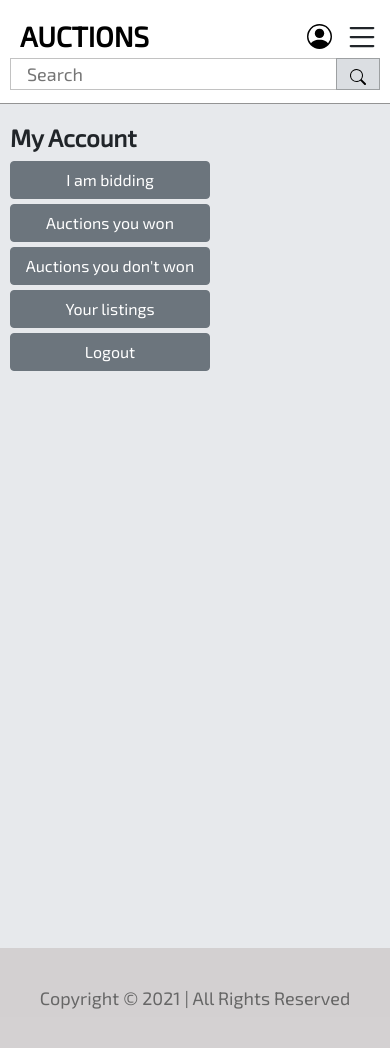
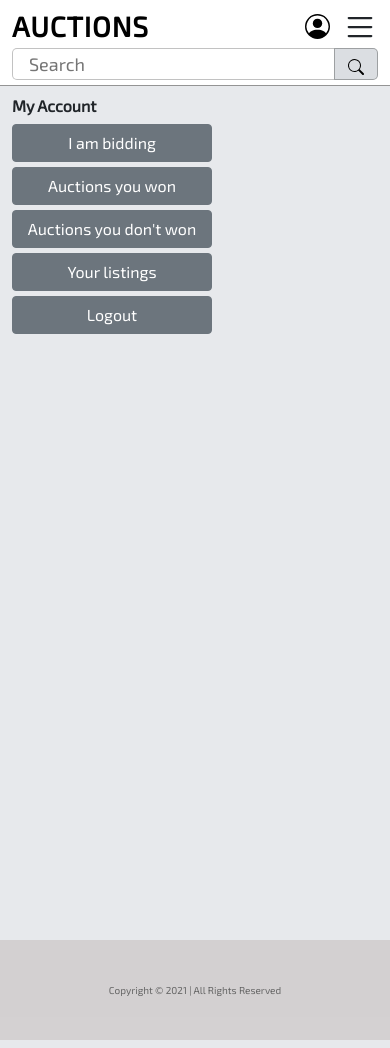
Before and after one commit to AndrejTS/auctions-site, a Django app: template auctions/templates/auctions/profile.html in a window 390 px wide. Run offline with Django 3.2, Linux system fonts and the light colour scheme; the template is opened without the code that fills it, so the values that code supplies are empty.

Commit message:
css update

```diff
--- a/auctions/static/auctions/styles.css
+++ b/auctions/static/auctions/styles.css
@@ -11,7 +15,7 @@
   font-family: "Exo 2", sans-serif;
 }
 
-.header-nav-background {
+#header-nav-wrapper {
   background-color: #ffffff;
   border-bottom: 1px solid rgba(22, 22, 22, 0.459);
 }
@@ -38,13 +42,18 @@
   font-weight: 600;
 }
 
+@media only screen and (max-width: 575px) {
+  .page-header {
+    font-size: 16px;
+  }
+}
 /* Header + Nav */
 .main-header {
   display: flex;
   justify-content: space-between;
   align-items: center;
   padding-top: 5px;
-  margin-bottom: 3px;
+  margin-bottom: 5px;
 }
 .main-header a:link,
 .main-header a:visited,
@@ -55,6 +64,7 @@
 }
 
 h1 {
+  letter-spacing: 1px;
   font-weight: 600;
   padding: 5px 10px;
   margin-bottom: 0;
@@ -70,10 +80,12 @@
   padding-left: 16px;
   width: 600px;
   height: 32px;
-  border-top-right-radius: 0;
-  border-bottom-right-radius: 0;
   border: 1px solid rgba(0, 0, 0, 0.24);
   border-right: none;
+}
+.search-form #search-input {
+  border-top-left-radius: 5px;
+  border-bottom-left-radius: 5px;
 }
 .search-form #search-input:focus {
   outline: none;
@@ -82,6 +94,8 @@
   width: 50px;
   height: 32px;
   border: 1px solid rgba(0, 0, 0, 0.281);
+  border-top-right-radius: 5px;
+  border-bottom-right-radius: 5px;
   background-color: #dbdee2;
 }
 
@@ -126,7 +140,7 @@
   display: none;
   position: relative;
   margin-left: 12px;
-  z-index: 200;
+  z-index: 2;
 }
 
 .nav {
@@ -209,20 +223,14 @@
   }
 }
 @media only screen and (max-width: 991px) {
-  .container {
-    width: 100%;
-    max-width: 100%;
-    padding: 10px;
-  }
-
   h1 {
     font-weight: 600;
-    padding: 5px 10px;
+    padding: 5px 0px;
     margin-bottom: 0;
   }
 
   .search-form input {
-    width: 330px;
+    width: 295px;
     height: 32px;
   }
   .search-form .search-btn {
@@ -231,9 +239,10 @@
   }
 }
 @media only screen and (max-width: 767px) {
-  .container {
-    width: 100%;
-    max-width: 100%;
+  #header-nav-wrapper {
+    position: sticky;
+    z-index: 1;
+    transition: 0.5s;
   }
 
   .main-header {
@@ -619,4 +668,10 @@
 .footer-container p {
   color: #666666;
   margin-bottom: 0;
+}
+
+@media only screen and (max-width: 575px) {
+  footer p {
+    font-size: 10px;
+  }
 }/*# sourceMappingURL=styles.css.map */
--- a/auctions/static/auctions/styles.scss
+++ b/auctions/static/auctions/styles.scss
@@ -9,27 +9,25 @@
   box-sizing: border-box;
 }
 
+.lock-scroll {
+  overflow: hidden;
+}
+
 body {
-  // background-color: #bae2fc;
   background-color: rgba(219, 222, 226, 0.651);
   font-size: 18px;
   font-family: 'Exo 2', sans-serif;
 }
 
-.header-nav-background {
+#header-nav-wrapper {
   background-color: #ffffff;
   border-bottom: 1px solid rgba(22, 22, 22, 0.459);
 }
 
 .main-container {
-  // padding-left: 20px;
-  // padding-right: 20px;
-  // background-color: rgb(219, 222, 226);
   margin-top: 0;
   padding-top: 0;
   min-height: 100vh;
-  // border-left: 1px solid rgba(27, 29, 27, 0.178);
-  // border-right: 1px solid rgba(27, 29, 27, 0.178);
 }
 
 #main a {
@@ -48,13 +46,19 @@
   font-weight: 600;
 }
 
+@media only screen and (max-width: 575px) {
+  .page-header {
+    font-size: 16px;
+  }
+}
+
 /* Header + Nav */
 .main-header {
   display: flex;
   justify-content: space-between;
   align-items: center;
   padding-top: 5px;
-  margin-bottom: 3px;
+  margin-bottom: 5px;
 
   a:link,
   a:visited,
@@ -66,6 +70,7 @@
 }
 
 h1 {
+  letter-spacing: 1px;
   font-weight: 600;
   padding: 5px 10px;
   margin-bottom: 0;
@@ -81,10 +86,15 @@
     padding-left: 16px;
     width: 600px;
     height: 32px;
-    border-top-right-radius: 0;
-    border-bottom-right-radius: 0;
+    // border-top-right-radius: 0;
+    // border-bottom-right-radius: 0;
     border: 1px solid rgba(0, 0, 0, 0.24);
     border-right: none;
+  }
+
+  #search-input {
+    border-top-left-radius: 5px;
+    border-bottom-left-radius: 5px;
   }
 
   #search-input:focus {
@@ -95,6 +105,8 @@
     width: 50px;
     height: 32px;
     border: 1px solid rgba(0, 0, 0, 0.281);
+    border-top-right-radius: 5px;
+    border-bottom-right-radius: 5px;
     background-color: #dbdee2;
   }
 }
@@ -146,7 +158,7 @@
   display: none;
   position: relative;
   margin-left: 12px;
-  z-index: 200;
+  z-index: 2;
 }
 
 .nav {
@@ -257,21 +269,15 @@
 }
 
 @media only screen and (max-width: 991px) {
-  .container {
-    width: 100%;
-    max-width: 100%;
-    padding: 10px;
-  }
-
   h1 {
     font-weight: 600;
-    padding: 5px 10px;
+    padding: 5px 0px;
     margin-bottom: 0;
   }
 
   .search-form {
     input {
-      width: 330px;
+      width: 295px;
       height: 32px;
     }
 
@@ -283,9 +289,10 @@
 }
 
 @media only screen and (max-width: 767px) {
-  .container {
-    width: 100%;
-    max-width: 100%;
+  #header-nav-wrapper {
+    position: sticky;
+    z-index: 1;
+    transition: 0.5s;
   }
 
   .main-header {
@@ -704,4 +752,10 @@
     margin-bottom: 0;
   }
 }
+
+@media only screen and (max-width: 575px) {
+  footer p {
+    font-size: 10px;
+  }
+}
 // Footer End
--- a/auctions/templates/auctions/layout.html
+++ b/auctions/templates/auctions/layout.html
@@ -13,35 +13,34 @@
     {% endblock %}
     <script>
         document.addEventListener('DOMContentLoaded', function () {
+            const headerAndNavbar = document.getElementById('header-nav-wrapper');
             const toggleButton = document.getElementById('nav-btn');
-            const navbar = document.getElementById('nav-mobile');
+            const navbarMobile = document.getElementById('nav-mobile');
+            const body = document.getElementsByTagName('body')[0];
 
             toggleButton.addEventListener('click', () => {
-                navbar.classList.toggle('nav--active');
+                navbarMobile.classList.toggle('nav--active');
+                body.classList.toggle('lock-scroll');
             })
+
+            let lastScrollTop = 0;
+            window.addEventListener('scroll', function () {
+                let scrollTop = window.pageYOffset || document.documentElement.scrollTop;
+                if (scrollTop > lastScrollTop) {
+                    headerAndNavbar.style.top = '-200px';
+                } else {
+                    headerAndNavbar.style.top = '0';
+                }
+                lastScrollTop = scrollTop;
+            });
         });
     </script>
 </head>
 
 <body>
-    {% comment %} Mobile nav {% endcomment %}
-    <nav id="nav-mobile">
-        <ul class="nav__list">
-            <li class="nav__item"><a class="nav__link" href="{% url 'index' %}">Active Listings</a></li>
-            <hr>
-            <li class="nav__item"><a class="nav__link" href="{% url 'categories' %}">Categories</a></li>
-            <hr>
-            <li class="nav__item"><a class="nav__link" href="{% url 'watchlist' %}">Watchlist</a></li>
-            <hr>
-            <li class="nav__item"><a class="nav__link" href="{% url 'create_listing' %}">Create Listing</a></li>
-        </ul>
-    </nav>
-
-
-    <div class='header-nav-background'>
-        <div class='container'>
+    <div id='header-nav-wrapper'>
+        <div class='container-md'>
             <div class='main-header'>
-
                 <a href="{% url 'index' %}"><h1>AUCTIONS</h1></a>
                 <form class='search-form' action="{% url 'search' %}" method="POST">
                     {% csrf_token %}
@@ -80,7 +79,6 @@
                 </div>
             </div>
 
-
             <ul id='navbar' class="nav">
                 <li class="nav-item">
                     <a class="nav-link" href="{% url 'index' %}">Active Listings</a>
@@ -97,11 +95,25 @@
                     </li>
                 {% endif %}
             </ul>
+
+            {% comment %} Mobile nav {% endcomment %}
+            <nav id="nav-mobile">
+                <ul class="nav__list">
+                    <li class="nav__item"><a class="nav__link" href="{% url 'index' %}">Active Listings</a></li>
+                    <hr>
+                    <li class="nav__item"><a class="nav__link" href="{% url 'categories' %}">Categories</a></li>
+                    <hr>
+                    {% if user.is_authenticated %}
+                        <li class="nav__item"><a class="nav__link" href="{% url 'watchlist' %}">Watchlist</a></li>
+                        <hr>
+                        <li class="nav__item"><a class="nav__link" href="{% url 'create_listing' %}">Create Listing</a></li>
+                    {% endif %}
+                </ul>
+            </nav>
         </div>
     </div>
 
-
-    <div class='container main-container'>
+    <div class='container-md main-container'>
         <section id='main'>
             {% block body %}
             {% endblock %}
```
Also changed, not shown: other parts of auctions/static/auctions/styles.css (+48 -4 lines), other parts of auctions/static/auctions/styles.scss (+45 -4 lines), 1 other file.
